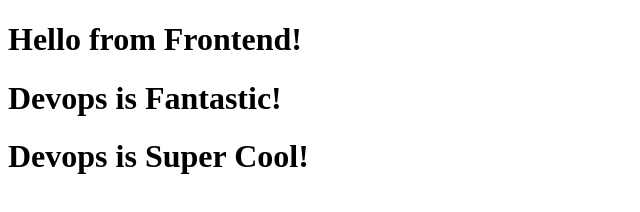
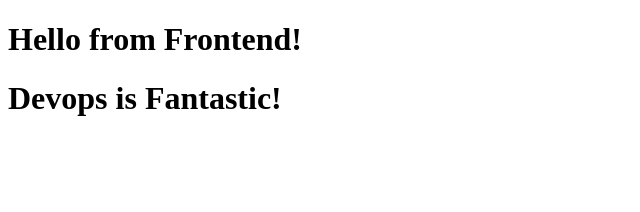
Before and after one commit to ash-ka-git/-Project-1-DevOps-Git-GitHub-Practice, a plain HTML site: page service-frontend/index.html in a window 1280 px wide. Shown: the whole page, without its empty margins (0-640 px from the left). Drawn offline with Linux system fonts and the light colour scheme.

Commit message:
Revert "Merge pull request #3 from ash-ka-git/feature/backend"
This reverts commit c89f97014a5332a32aac18cce2725161bbf6a8b2, reversing
changes made to 23a6c9a36d7a9e827dada7d6e9be69891810f379.

```diff
--- a/service-frontend/index.html
+++ b/service-frontend/index.html
@@ -6,6 +6,5 @@
 <body>
     <h1>Hello from Frontend!</h1>
     <h1>Devops is Fantastic!</h1>
-    <h1>Devops is Super Cool!</h1>
 </body>
 </html>
```
